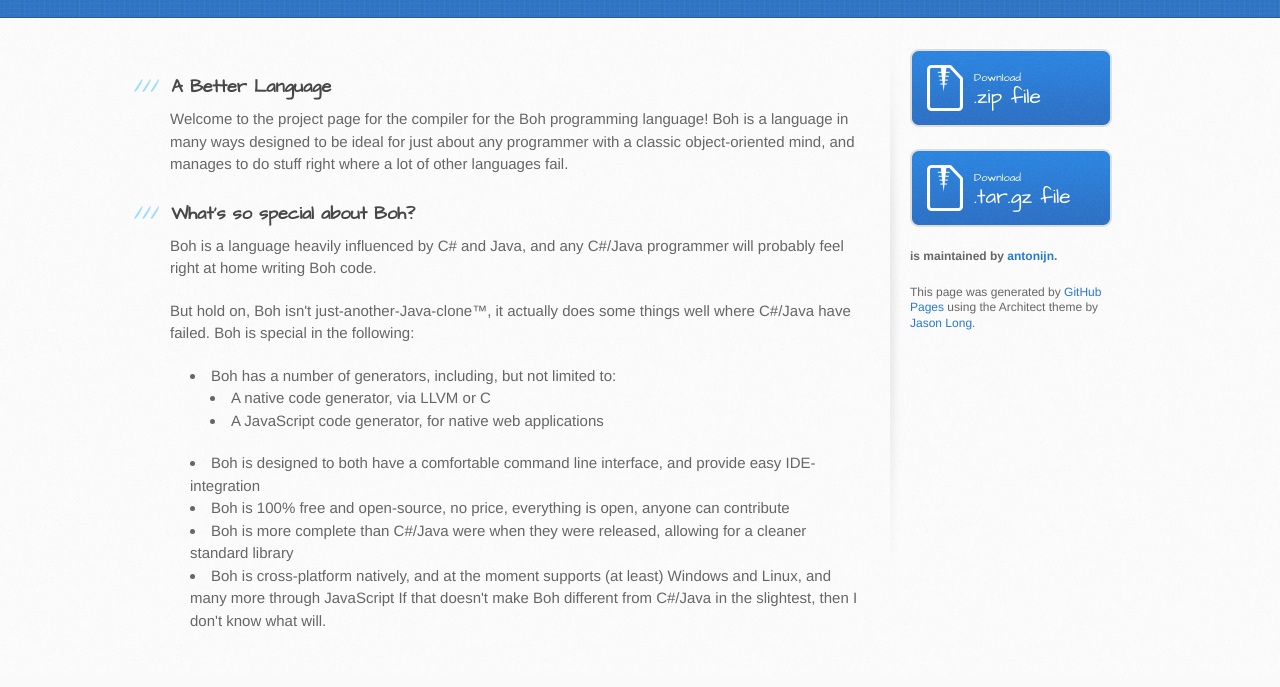
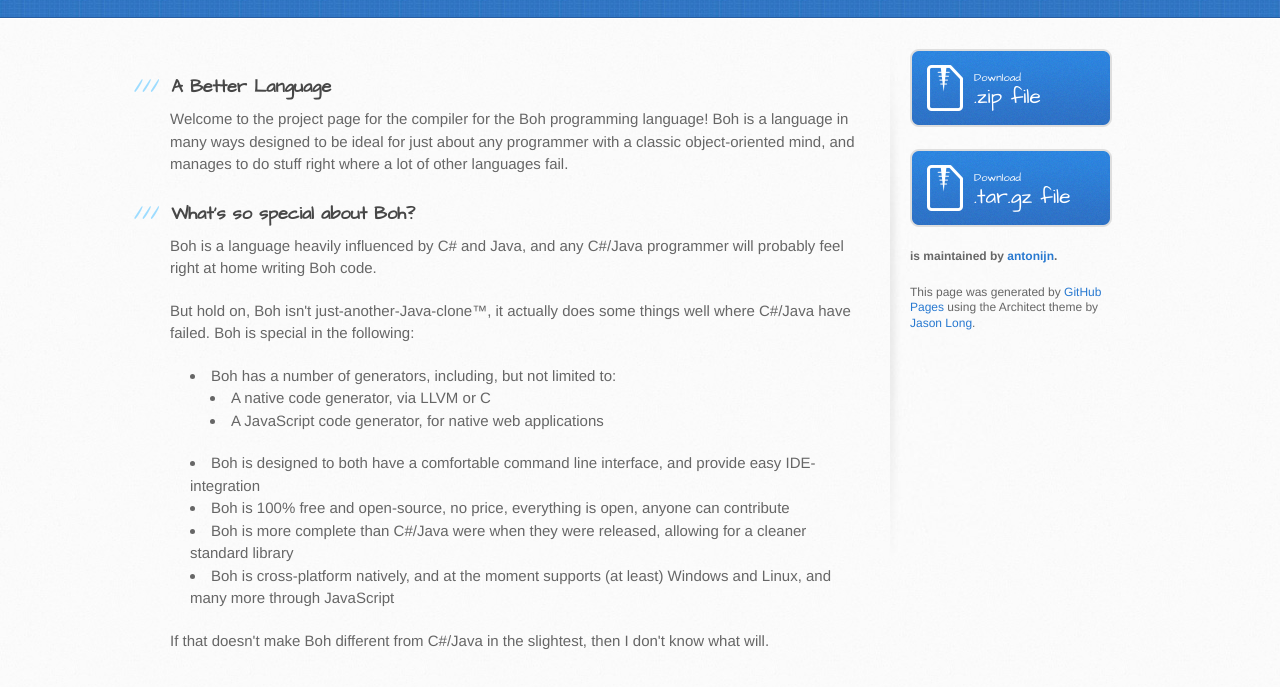
Before and after one commit to antonijn/bohc-intermediate, a plain HTML site: page index.html in a window 1280 px wide. Shown: the part 327-1014 px from the top of the page. Drawn offline with Linux system fonts and the light colour scheme.

Commit message:
Fix page layout

```diff
--- a/index.html
+++ b/index.html
@@ -42,7 +42,6 @@
 
 <ul>
 <li>Boh has a number of generators, including, but not limited to:
-
 <ul>
 <li>A native code generator, via LLVM or C</li>
 <li>A JavaScript code generator, for native web applications</li>
@@ -51,9 +50,10 @@
 <li>Boh is designed to both have a comfortable command line interface, and provide easy IDE-integration</li>
 <li>Boh is 100% free and open-source, no price, everything is open, anyone can contribute</li>
 <li>Boh is more complete than C#/Java were when they were released, allowing for a cleaner standard library</li>
-<li>Boh is cross-platform natively, and at the moment supports (at least) Windows and Linux, and many more through JavaScript
-If that doesn't make Boh different from C#/Java in the slightest, then I don't know what will.</li>
+<li>Boh is cross-platform natively, and at the moment supports (at least) Windows and Linux, and many more through JavaScript</li>
 </ul>
+
+<p>If that doesn't make Boh different from C#/Java in the slightest, then I don't know what will.</p>
         </section>
 
         <aside id="sidebar">
```
